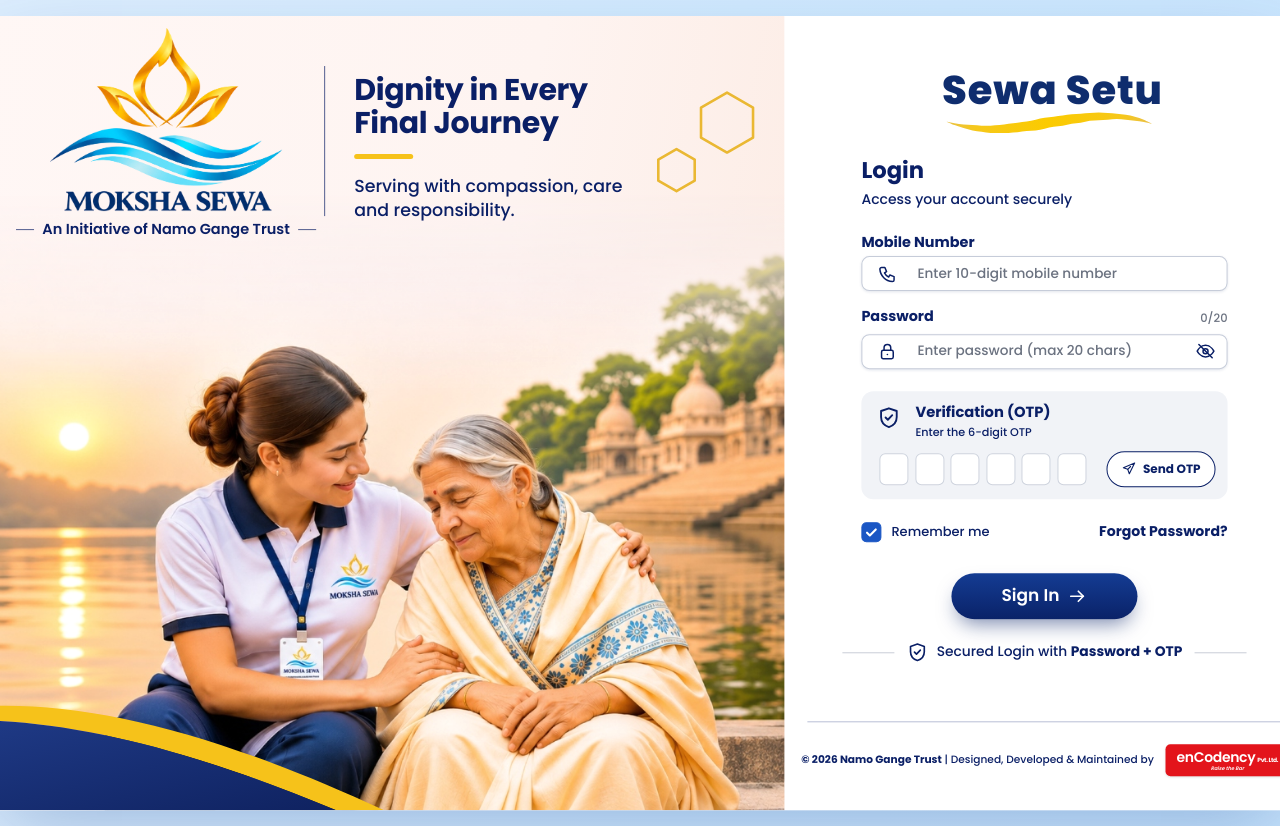
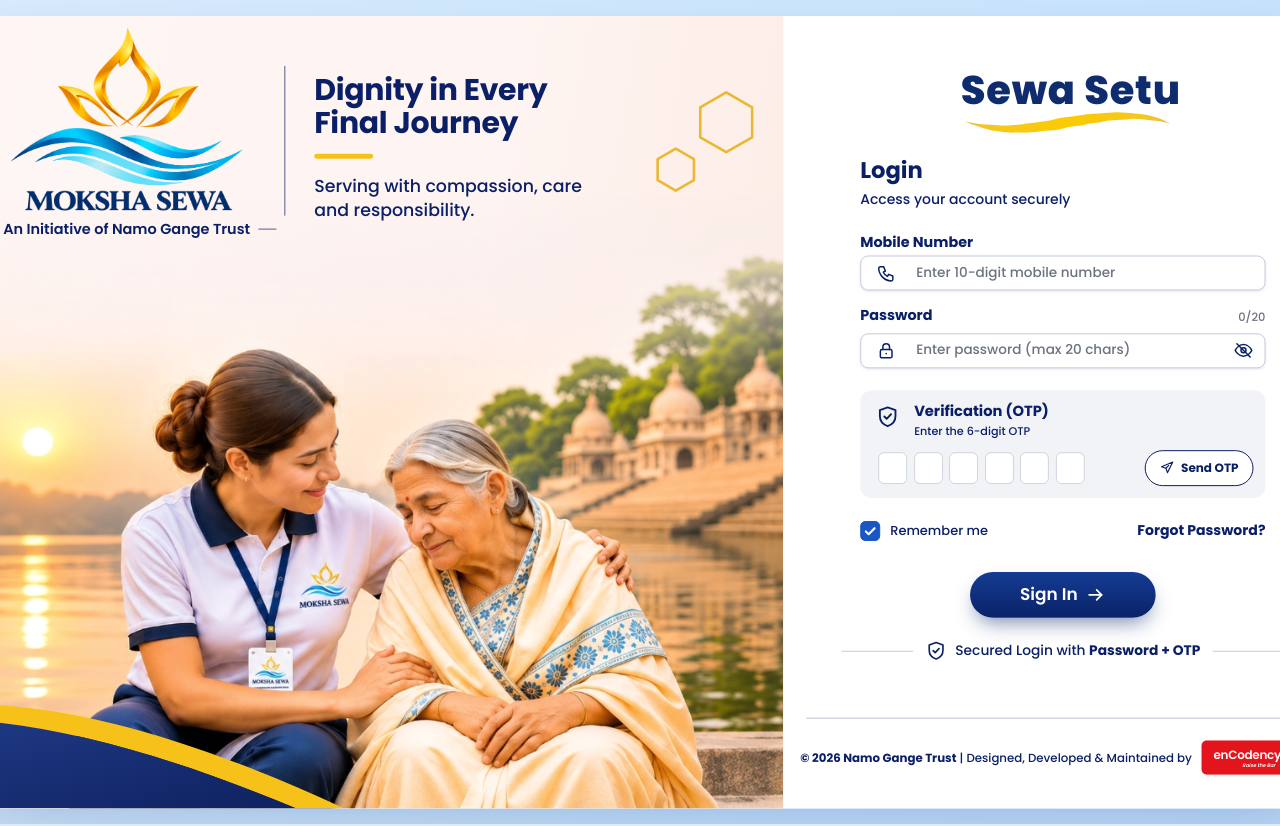
Before and after one commit to Rashmi-Rani660/crm_moksha_sewa_setu, a Next.js app: page /login in a window 1280 px wide. Built offline with nearby package versions, Linux system fonts and the light colour scheme.

Commit message:
hero bnnaer images changes rename

```diff
--- a/src/components/auth/AuthFooter.tsx
+++ b/src/components/auth/AuthFooter.tsx
@@ -3,17 +3,17 @@ import type { AuthVariant } from "@/components/auth/AuthShell";
 
 const styles = {
   login: {
-    wrap: "mx-6 mb-6 mt-4 border-t border-[#b9bfd6] pt-5 sm:mx-auto sm:w-full sm:max-w-[460px] lg:ml-[23px] lg:mr-[18px] lg:mt-2 lg:mb-[34px] lg:w-auto lg:max-w-none lg:pt-[22px]",
-    row: "lg:-mx-[6px] lg:text-[10.6px]",
-    badge: "lg:h-[32px] lg:min-w-[123px]",
-    name: "lg:text-[14px]",
+    wrap: "mx-6 mb-6 mt-4 border-t border-[#b9bfd6] pt-5 sm:mx-auto sm:w-full sm:max-w-[460px] lg:ml-[23px] lg:mr-[30px] lg:mt-2 lg:mb-[34px] lg:w-auto lg:max-w-none lg:pt-[22px]",
+    row: "lg:-mx-[6px] lg:text-[11.8px]",
+    badge: "lg:h-[34px] lg:min-w-[114px] lg:px-1.5",
+    name: "lg:text-[12px]",
     sep: "",
   },
   verify: {
     wrap: "mx-6 mb-6 mt-6 border-t border-[#b9bfd6] pt-4 sm:mx-auto sm:w-full sm:max-w-[560px] lg:ml-[36px] lg:mr-[29px] lg:mt-auto lg:mb-[30px] lg:w-auto lg:max-w-none lg:pt-[15px]",
-    row: "lg:text-[11.3px]",
-    badge: "lg:h-[38px] lg:min-w-[148px]",
-    name: "lg:text-[17px]",
+    row: "lg:text-[12.2px]",
+    badge: "lg:h-[38px] lg:min-w-[130px] lg:px-1.5",
+    name: "lg:text-[14.5px]",
     sep: "mx-1.5 lg:mx-2.5",
   },
 } as const;
@@ -26,7 +26,7 @@ export default function AuthFooter({ variant }: { variant: AuthVariant }) {
   return (
     <footer className={s.wrap}>
       <div
-        className={`flex flex-wrap items-center justify-between gap-x-3 gap-y-3 text-[12px] font-medium text-navy-ink lg:flex-nowrap ${s.row}`}
+        className={`flex flex-wrap items-center justify-between gap-x-3 gap-y-3 text-[12px] font-medium text-navy-ink lg:flex-nowrap lg:justify-start lg:gap-x-[10px] ${s.row}`}
       >
         <p className="leading-snug lg:whitespace-nowrap">
           <b className="font-bold">
--- a/src/components/auth/AuthHero.tsx
+++ b/src/components/auth/AuthHero.tsx
@@ -24,17 +24,17 @@ const layouts: Record<
   }
 > = {
   login: {
-    w: 804,
+    w: 844,
     h: 794,
     logo: { x: 70, y: 12, w: 232 },
     init: { x: 36, y: 203, w: 300, fs: 14.5 },
     divider: { x: 344, y: 50, h: 150 },
     tag: { x: 374, y: 58, titleFs: 30, titleLh: 1.1, barMt: 14, textFs: 17.4, textLh: 1.4, textMt: 15 },
-    photo: { x: -18, y: 175, w: 840 },
+    photo: { x: -18, y: 175, w: 862 },
     swoosh: 1,
     hexes: [
-      { cx: 746.7, cy: 106.5, r: 30 },
-      { cx: 696.2, cy: 154, r: 21 },
+      { cx: 786.7, cy: 106.5, r: 30 },
+      { cx: 736.2, cy: 154, r: 21 },
     ],
   },
   verify: {
@@ -144,7 +144,7 @@ export default function AuthHero({ variant }: { variant: AuthVariant }) {
       {/* Photo — fades into the sky at the top; scales with the panel */}
       <div className="relative mt-3 aspect-[4/3] w-full [mask-image:linear-gradient(to_bottom,transparent_0,#000_28%)] lg:absolute lg:left-[var(--ph-x)] lg:top-[var(--ph-y)] lg:mt-0 lg:w-[var(--ph-w)] lg:[mask-image:linear-gradient(to_bottom,transparent_0,#000_32%)]">
         <Image
-          src="/images/hero-photo.png"
+          src="/images/new.png"
           alt="A Moksha Sewa caregiver comforting an elderly woman beside the Ganga at sunrise"
           fill
           priority
--- a/src/components/auth/AuthShell.tsx
+++ b/src/components/auth/AuthShell.tsx
@@ -5,7 +5,7 @@ import type { CSSProperties, ReactNode } from "react";
  * `fw` / `fh` = how much of the window width / height the card may fill.
  */
 export const authLayouts = {
-  login: { w: 1320, h: 794, hero: 804, fw: 0.912, fh: 0.84 },
+  login: { w: 1400, h: 794, hero: 844, fw: 0.965, fh: 0.84 },
   verify: { w: 1355, h: 912, hero: 731, fw: 0.936, fh: 0.88 },
 } as const;
 
```
Also changed, not shown: public/images/new.png (renamed from public/images/hero-photo.png).
